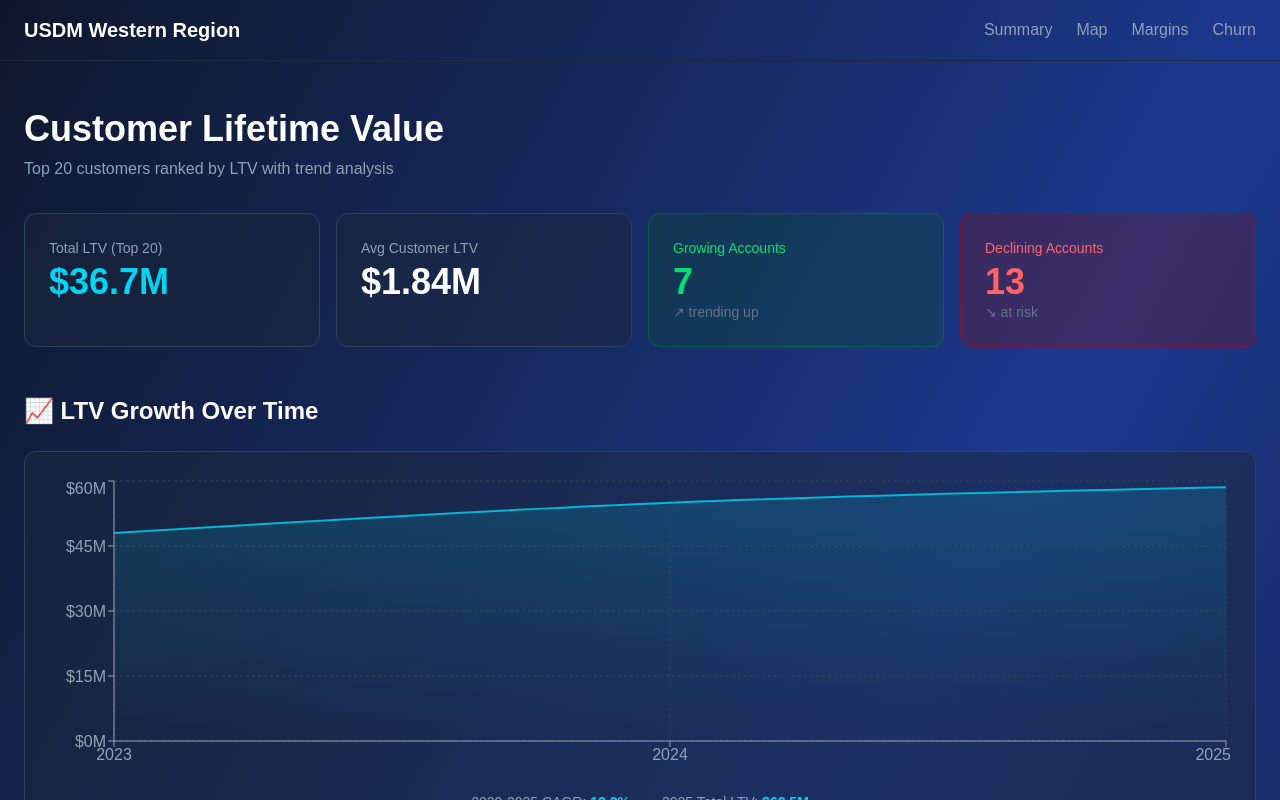
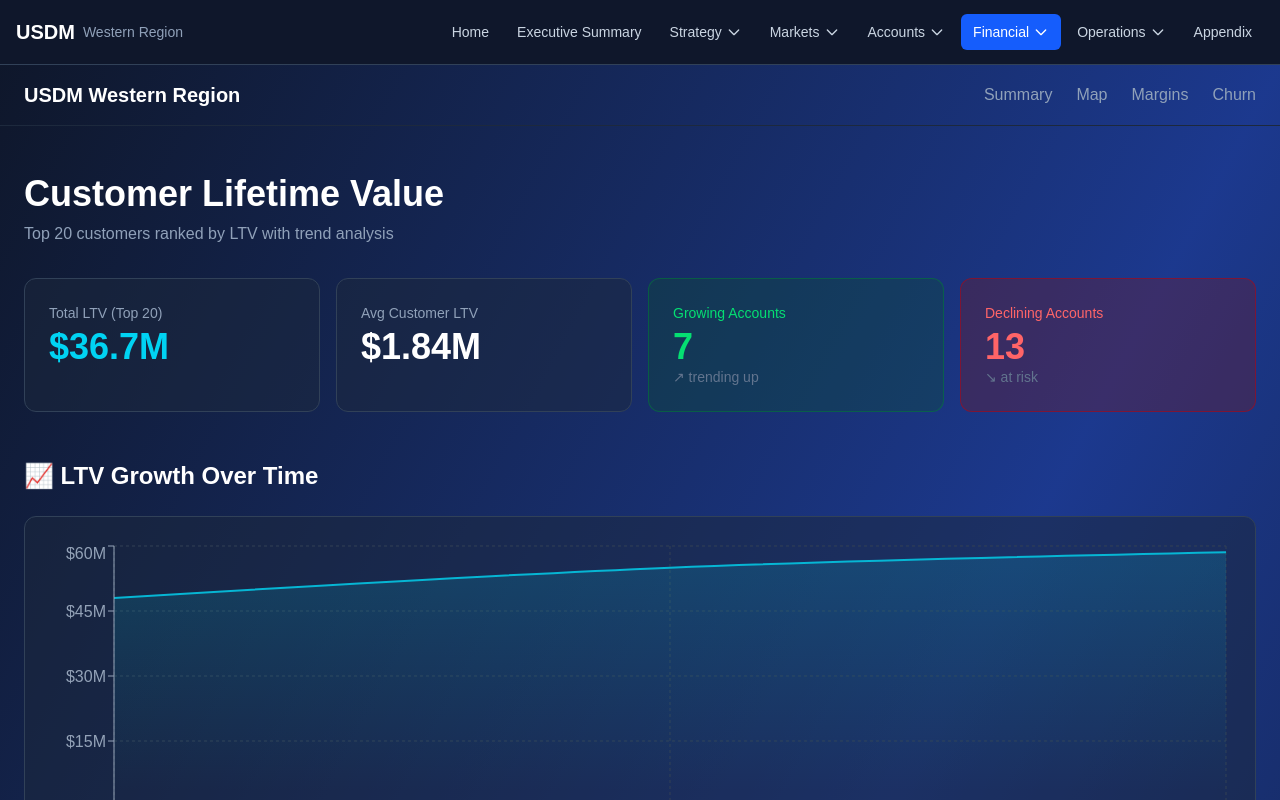
Before and after one commit to kbrown10000/western-region-analysis, a Next.js app: page /ltv in a window 1280 px wide. Shown: the top 800 px of the page. Built offline with nearby package versions, Linux system fonts and the light colour scheme.

Commit message:
Add sticky navigation bar with dropdowns

```diff
--- a/src/app/layout.tsx
+++ b/src/app/layout.tsx
@@ -1,6 +1,7 @@
 import type { Metadata } from "next";
 import { Geist, Geist_Mono } from "next/font/google";
 import "./globals.css";
+import Navigation from "@/components/Navigation";
 
 const geistSans = Geist({
   variable: "--font-geist-sans",
@@ -27,7 +28,8 @@ export default function RootLayout({
       <body
         className={`${geistSans.variable} ${geistMono.variable} antialiased`}
       >
-        {children}
+        <Navigation />
+        <main>{children}</main>
       </body>
     </html>
   );
--- /dev/null
+++ b/src/components/Navigation.tsx
@@ -0,0 +1,201 @@
+'use client';
+
+import Link from 'next/link';
+import { usePathname } from 'next/navigation';
+import { useState } from 'react';
+
+interface NavItem {
+  label: string;
+  href?: string;
+  children?: { label: string; href: string }[];
+}
+
+const navItems: NavItem[] = [
+  { label: 'Home', href: '/' },
+  { label: 'Executive Summary', href: '/executive-summary' },
+  {
+    label: 'Strategy',
+    children: [
+      { label: 'GTM Strategy', href: '/gtm-strategy' },
+      { label: 'Cloud Assurance → AI', href: '/cloud-assurance-expansion' },
+      { label: 'Sales Momentum', href: '/sales-momentum' },
+      { label: 'Service Expansion', href: '/service-expansion' },
+      { label: 'Marketing Alignment', href: '/marketing-alignment' },
+    ],
+  },
+  {
+    label: 'Markets',
+    children: [
+      { label: 'Regional Overview', href: '/market-analysis' },
+      { label: 'Bay Area Deep Dive', href: '/bay-area-deep-dive' },
+      { label: 'San Diego Deep Dive', href: '/san-diego-deep-dive' },
+      { label: 'LA Deep Dive', href: '/la-deep-dive' },
+      { label: 'Seattle Deep Dive', href: '/seattle-deep-dive' },
+    ],
+  },
+  {
+    label: 'Accounts',
+    children: [
+      { label: 'Target Companies', href: '/targets' },
+      { label: 'Account Rationale', href: '/account-rationale' },
+      { label: 'Action Plan', href: '/action-plan' },
+      { label: 'Interactive Map', href: '/map' },
+    ],
+  },
+  {
+    label: 'Financial',
+    children: [
+      { label: 'Dashboard', href: '/dashboard' },
+      { label: 'Margin Analysis', href: '/margin-analysis' },
+      { label: 'Customer LTV', href: '/ltv' },
+      { label: 'Churn Signals', href: '/churn-signals' },
+    ],
+  },
+  {
+    label: 'Operations',
+    children: [
+      { label: 'Team Capacity', href: '/team-capacity' },
+    ],
+  },
+  { label: 'Appendix', href: '/appendix' },
+];
+
+export default function Navigation() {
+  const pathname = usePathname();
+  const [openDropdown, setOpenDropdown] = useState<string | null>(null);
+  const [mobileMenuOpen, setMobileMenuOpen] = useState(false);
+
+  const isActive = (href: string) => pathname === href;
+  const isChildActive = (children: { href: string }[]) =>
+    children.some(child => pathname === child.href);
+
+  return (
+    <nav className="bg-slate-900 border-b border-slate-700 sticky top-0 z-50">
+      <div className="max-w-7xl mx-auto px-4">
+        <div className="flex items-center justify-between h-16">
+          {/* Logo */}
+          <Link href="/" className="flex items-center space-x-2">
+            <span className="text-xl font-bold text-white">USDM</span>
+            <span className="text-sm text-slate-400">Western Region</span>
+          </Link>
+
+          {/* Desktop Navigation */}
+          <div className="hidden lg:flex items-center space-x-1">
+            {navItems.map((item) => (
+              <div
+                key={item.label}
+                className="relative"
+                onMouseEnter={() => item.children && setOpenDropdown(item.label)}
+                onMouseLeave={() => setOpenDropdown(null)}
+              >
+                {item.href ? (
+                  <Link
+                    href={item.href}
+                    className={`px-3 py-2 rounded-md text-sm font-medium transition-colors ${
+                      isActive(item.href)
+                        ? 'bg-blue-600 text-white'
+                        : 'text-slate-300 hover:bg-slate-800 hover:text-white'
+                    }`}
+                  >
+                    {item.label}
+                  </Link>
+                ) : (
+                  <button
+                    className={`px-3 py-2 rounded-md text-sm font-medium transition-colors flex items-center gap-1 ${
+                      item.children && isChildActive(item.children)
+                        ? 'bg-blue-600 text-white'
+                        : 'text-slate-300 hover:bg-slate-800 hover:text-white'
+                    }`}
+                  >
+                    {item.label}
+                    <svg className="w-4 h-4" fill="none" stroke="currentColor" viewBox="0 0 24 24">
+                      <path strokeLinecap="round" strokeLinejoin="round" strokeWidth={2} d="M19 9l-7 7-7-7" />
+                    </svg>
+                  </button>
+                )}
+
+                {/* Dropdown */}
+                {item.children && openDropdown === item.label && (
+                  <div className="absolute left-0 mt-1 w-56 bg-slate-800 rounded-md shadow-lg border border-slate-700 py-1">
+                    {item.children.map((child) => (
+                      <Link
+                        key={child.href}
+                        href={child.href}
+                        className={`block px-4 py-2 text-sm transition-colors ${
+                          isActive(child.href)
+                            ? 'bg-blue-600 text-white'
+                            : 'text-slate-300 hover:bg-slate-700 hover:text-white'
+                        }`}
+                      >
+                        {child.label}
+                      </Link>
+                    ))}
+                  </div>
+                )}
+              </div>
+            ))}
+          </div>
+
+          {/* Mobile menu button */}
+          <button
+            className="lg:hidden p-2 rounded-md text-slate-400 hover:text-white hover:bg-slate-800"
+            onClick={() => setMobileMenuOpen(!mobileMenuOpen)}
+          >
+            <svg className="w-6 h-6" fill="none" stroke="currentColor" viewBox="0 0 24 24">
+              {mobileMenuOpen ? (
+                <path strokeLinecap="round" strokeLinejoin="round" strokeWidth={2} d="M6 18L18 6M6 6l12 12" />
+              ) : (
+                <path strokeLinecap="round" strokeLinejoin="round" strokeWidth={2} d="M4 6h16M4 12h16M4 18h16" />
+              )}
+            </svg>
+          </button>
+        </div>
+
+        {/* Mobile Navigation */}
+        {mobileMenuOpen && (
+          <div className="lg:hidden pb-4">
+            {navItems.map((item) => (
+              <div key={item.label}>
+                {item.href ? (
+                  <Link
+                    href={item.href}
+                    className={`block px-3 py-2 rounded-md text-base font-medium ${
+                      isActive(item.href)
+                        ? 'bg-blue-600 text-white'
+                        : 'text-slate-300 hover:bg-slate-800'
+                    }`}
+                    onClick={() => setMobileMenuOpen(false)}
+                  >
+                    {item.label}
+                  </Link>
+                ) : (
+                  <div>
+                    <div className="px-3 py-2 text-base font-medium text-slate-400">
+                      {item.label}
+                    </div>
+                    <div className="pl-4">
+                      {item.children?.map((child) => (
+                        <Link
+                          key={child.href}
+                          href={child.href}
+                          className={`block px-3 py-2 rounded-md text-sm ${
+                            isActive(child.href)
+                              ? 'bg-blue-600 text-white'
+                              : 'text-slate-300 hover:bg-slate-800'
+                          }`}
+                          onClick={() => setMobileMenuOpen(false)}
+                        >
+                          {child.label}
+                        </Link>
+                      ))}
+                    </div>
+                  </div>
+                )}
+              </div>
+            ))}
+          </div>
+        )}
+      </div>
+    </nav>
+  );
+}
```
